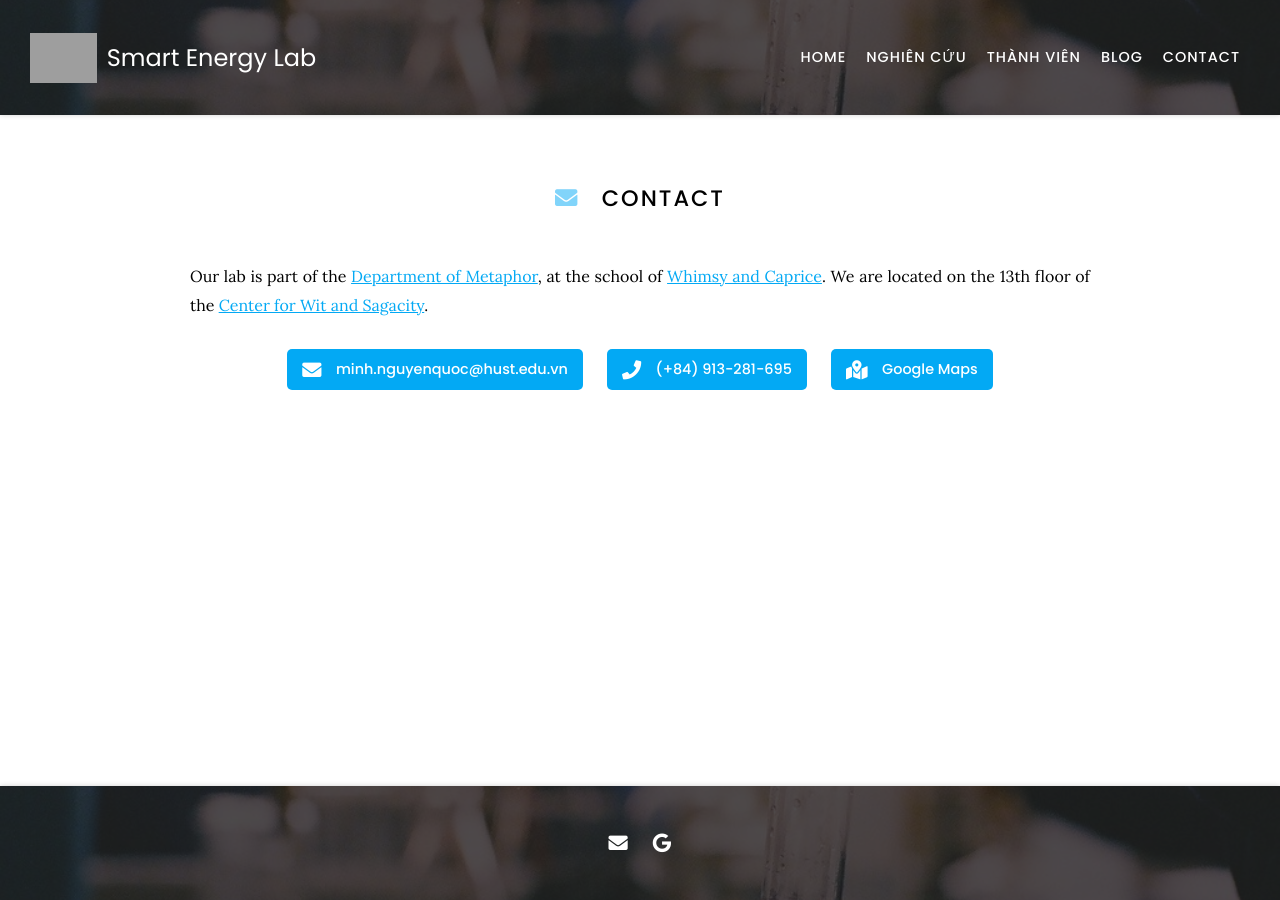
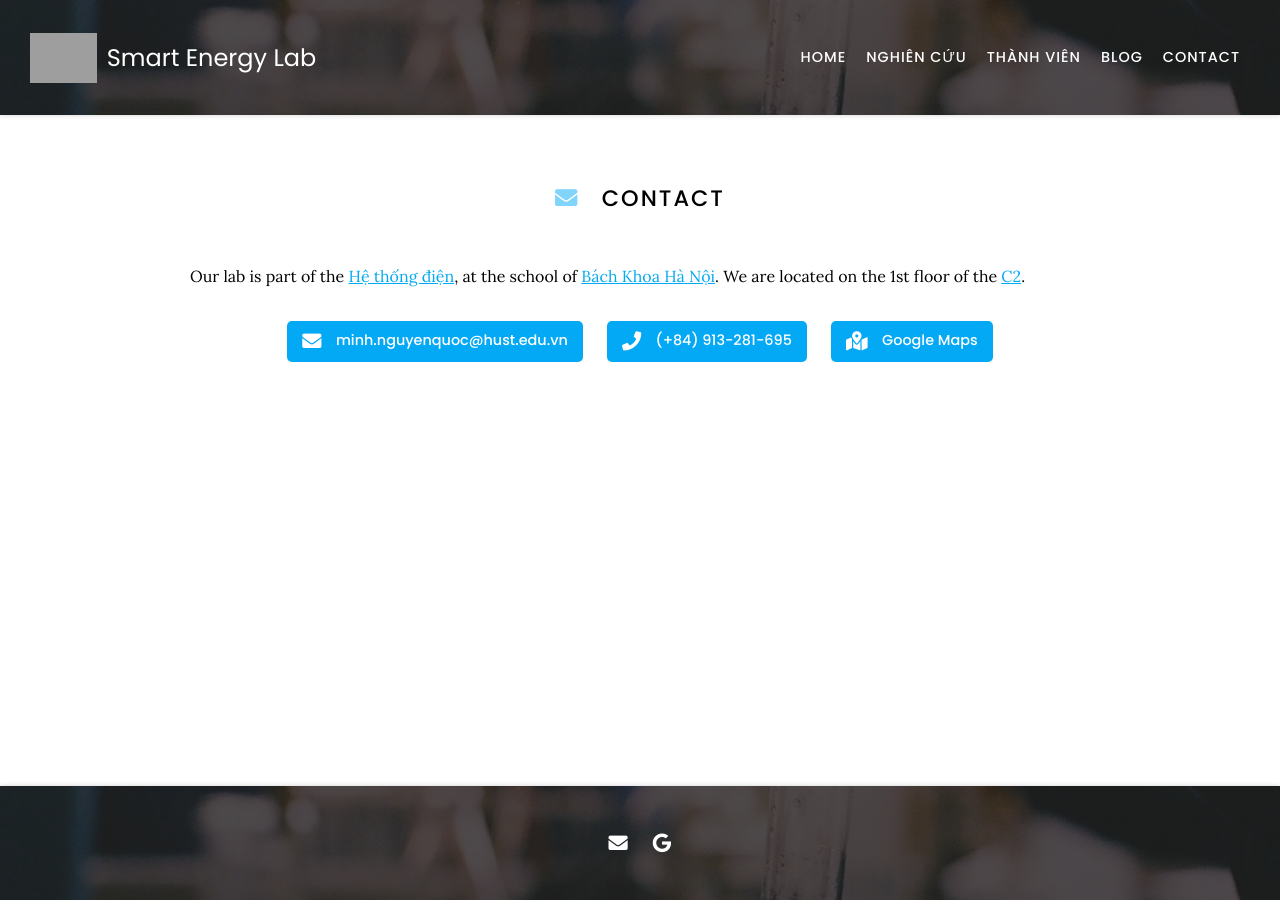
Before and after one commit to selabhust/home, a Jekyll site: the page built from contact/index.md, in a window 1280 px wide. Built offline with Jekyll 4.4.1, drawn with Linux system fonts in a browser that asks for light colours; nearby versions of some CDN libraries; grey boxes are pictures that could not be loaded.

Commit message:
Update index.md

```diff
--- a/contact/index.md
+++ b/contact/index.md
@@ -7,8 +7,8 @@ nav:
 
 # <i class="fas fa-envelope"></i>Contact
 
-Our lab is part of the [Department of Metaphor](), at the school of [Whimsy and Caprice]().
-We are located on the 13th floor of the [Center for Wit and Sagacity]().
+Our lab is part of the [Hệ thống điện](), at the school of [Bách Khoa Hà Nội]().
+We are located on the 1st floor of the [C2]().
 
 {%
   include link.html
```
